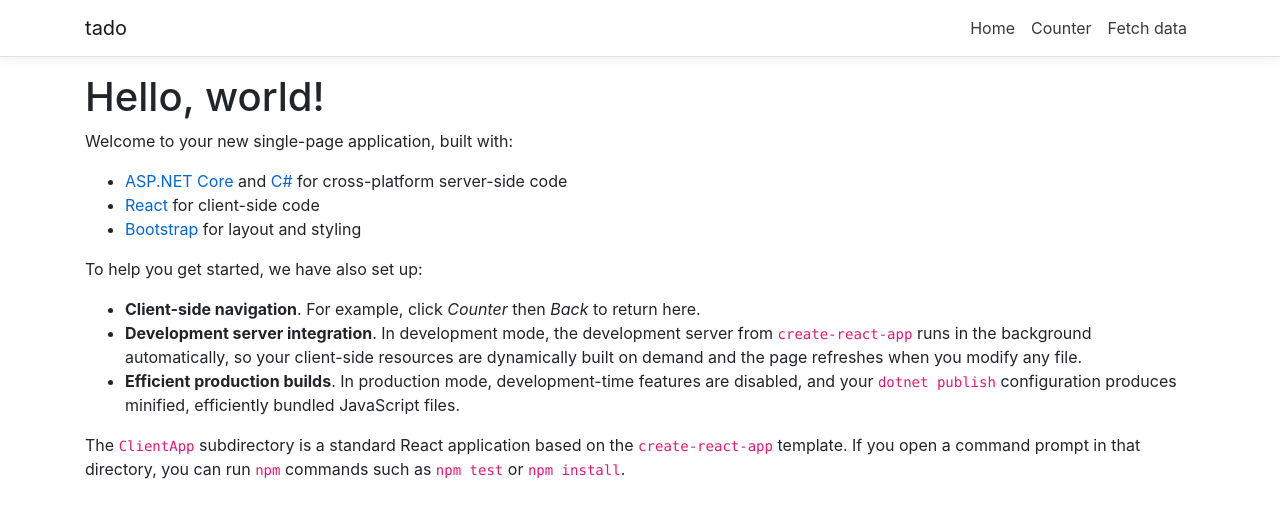
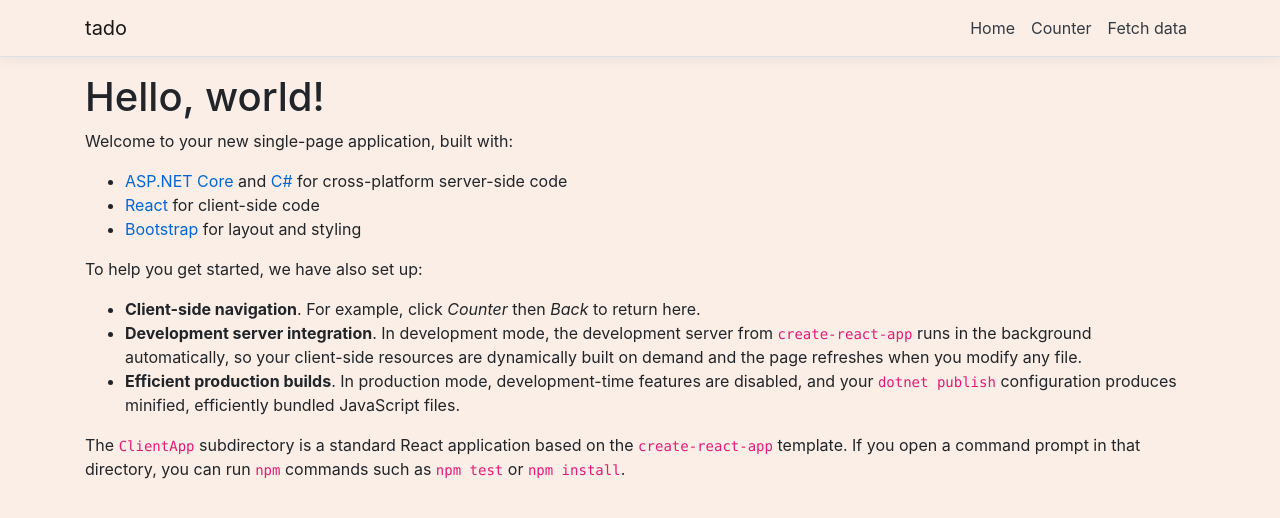
Before and after one commit to nj3zhang/watado, a React (Create React App) app in the folder ClientApp/: page / in a window 1280 px wide. Shown: the top 518 px of the page. Built offline with nearby package versions, Linux system fonts and the light colour scheme.

Commit message:
Add background colour

```diff
--- a/ClientApp/src/custom.scss
+++ b/ClientApp/src/custom.scss
@@ -1,4 +1,8 @@
 /* Provide sufficient contrast against white background */
+html, body {
+  background-color: #FAEEE7;
+}
+
 a {
   color: #0366d6;
 }
```
